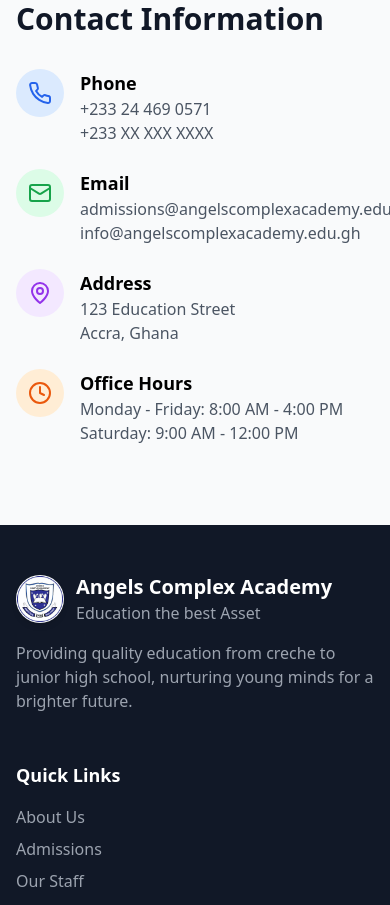
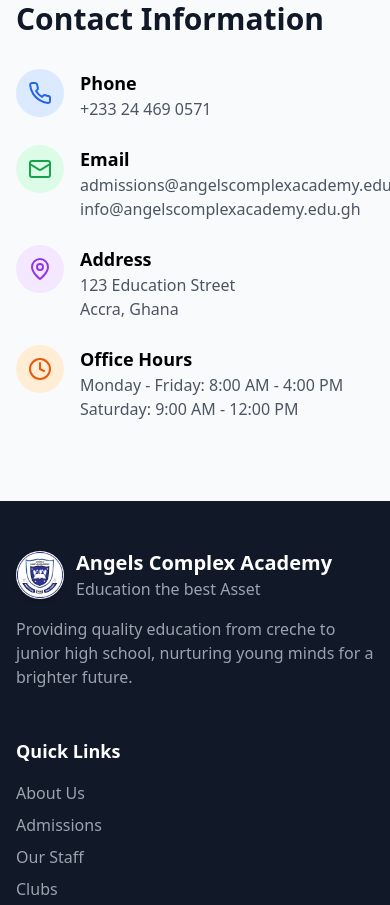
Before and after one commit to steveayisi/ANGEL-COMPLEX-ACADEMY-WEBSITE-, a React (Vite) app: page /admissions in a window 390 px wide. Shown: the part 7860-8765 px from the top of the page. Built offline with nearby package versions, Linux system fonts and the light colour scheme; no server answers.

Commit message:
Remove second phone number from Admissions page contact info

```diff
--- a/src/pages/Admissions.tsx
+++ b/src/pages/Admissions.tsx
@@ -958,7 +958,6 @@ const Admissions = () => {
                   <div>
                     <h3 className="font-semibold text-lg">Phone</h3>
                     <p className="text-gray-600">+233 24 469 0571</p>
-                    <p className="text-gray-600">+233 XX XXX XXXX</p>
                   </div>
                 </div>
                 <div className="flex items-start space-x-4">
```
